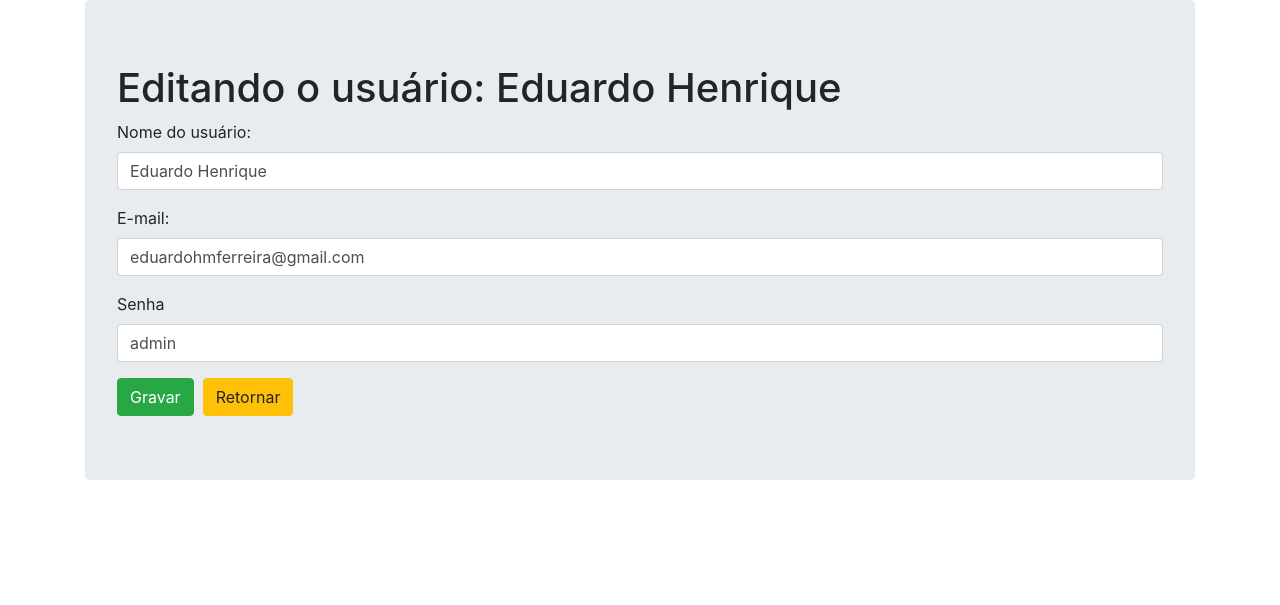
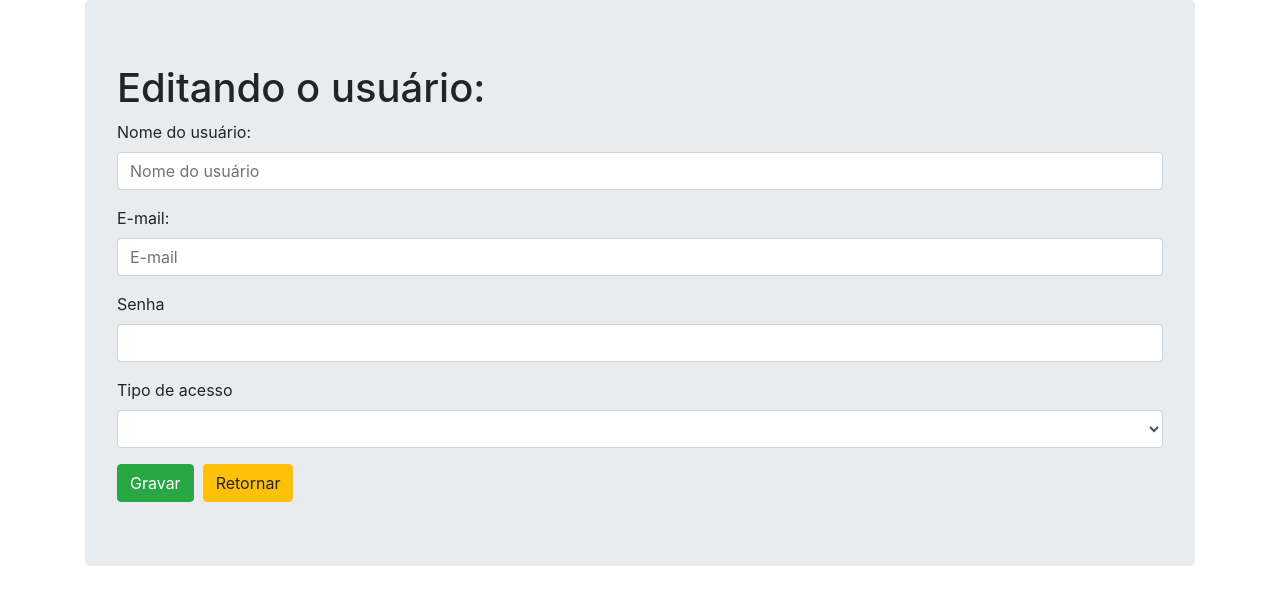
Before and after one commit to eduardohen1/syspacientes, a PHP site: page /usuario.php?idUsuario=1 in a window 1280 px wide. Shown: the part 56-661 px from the top of the page. Run offline with PHP 8.4, Linux system fonts and the light colour scheme; a user stored in the database is signed in; data comes from the database, SQL or seed files in the repository; tables that the repository leaves empty or names only in its code hold one stand-in row (values such as "Sample post").

Commit message:
Opções de tipo de acesso

```diff
--- a/usuario.php
+++ b/usuario.php
@@ -22,14 +22,21 @@
    $nomeUsuario  = "";
    $emailUsuario = "";
    $senhaUsuario = "";
+   $tipo_acesso  = 0;
+   $descAcesso   = "";
 
    if($idUsuario != 0){
-      $sql = "SELECT nome, email, senha FROM usuarios WHERE id = " . $idUsuario;
+      $sql = "SELECT u.nome, u.email, u.senha, u.tipo_acesso, t.descricao
+              FROM usuarios u
+                  INNER JOIN tipo_acesso t ON u.tipo_acesso = t.id
+              WHERE u.id = " . $idUsuario;
       $resp = mysqli_query($conexao_bd, $sql);
       if($rows=mysqli_fetch_row($resp)){
          $nomeUsuario  = $rows[0];
          $emailUsuario = $rows[1];
          $senhaUsuario = $rows[2];
+         $tipo_acesso  = $rows[3];
+         $descAcesso   = $rows[4];
       }
    }
 
@@ -111,8 +118,14 @@
                <label for="inputPassword">Senha</label>
                <input type="text" class="form-control" id="inputPassword" name="inputPassword" value="<?php echo($senhaUsuario);?>">
             </div>
+            <div class="form-group">
+               <label for="lstTipoAcesso">Tipo de acesso</label>
+               <select class="form-control" id="lstTipoAcesso" name="lstTipoAcesso">
                   <?php
-            //buscar os dados de tipo de acesso
+                  //verificar se novo usuário ou atualizar usuário:
+                  $opcoes = "";
+                  if($idUsuario == 0){
+                     //novo
                      $sql    = "SELECT id, descricao FROM tipo_acesso";
                      $resp   = mysqli_query($conexao_bd, $sql);
                      $opcoes = "<option value='0'>Selecione uma opção</option>";
@@ -121,17 +134,21 @@
                         $desOpcao = $rows[1];
                         $opcoes  .= "<option value='$idOpcao'>$desOpcao</option>";
                      }
-            if($idUsuario == 0){
+                  }else{
+                     //atualizar
+                     $opcoes = "<option value='$tipo_acesso'>$descAcesso</option>";
+                     $sql    = "SELECT id, descricao FROM tipo_acesso WHERE id <> $tipo_acesso";
+                     $resp   = mysqli_query($conexao_bd, $sql);
+                     while($rows=mysqli_fetch_row($resp)){
+                        $idOpcao  = $rows[0];
+                        $desOpcao = $rows[1];
+                        $opcoes  .= "<option value='$idOpcao'>$desOpcao</option>";
+                     }
+                  }
+                  echo($opcoes);
                   ?>
-            <div class="form-group">
-               <label for="lstTipoAcesso">Tipo de acesso</label>
-               <select class="form-control" id="lstTipoAcesso" name="lstTipoAcesso">
-                  <?php echo($opcoes); ?>
                </select>
             </div>
-            <?php
-            }
-            ?>
             <input type="hidden" id="inputIdUsuario" name="inputIdUsuario" value="<?php echo($idUsuario) ?>">
             <button type="submit" class="btn btn-success">Gravar</button>&nbsp;
             <a href="usuario_list2.php" class="btn btn-warning" role="button">Retornar</a>
```
Lines whose indentation alone changed are shown as unchanged.
